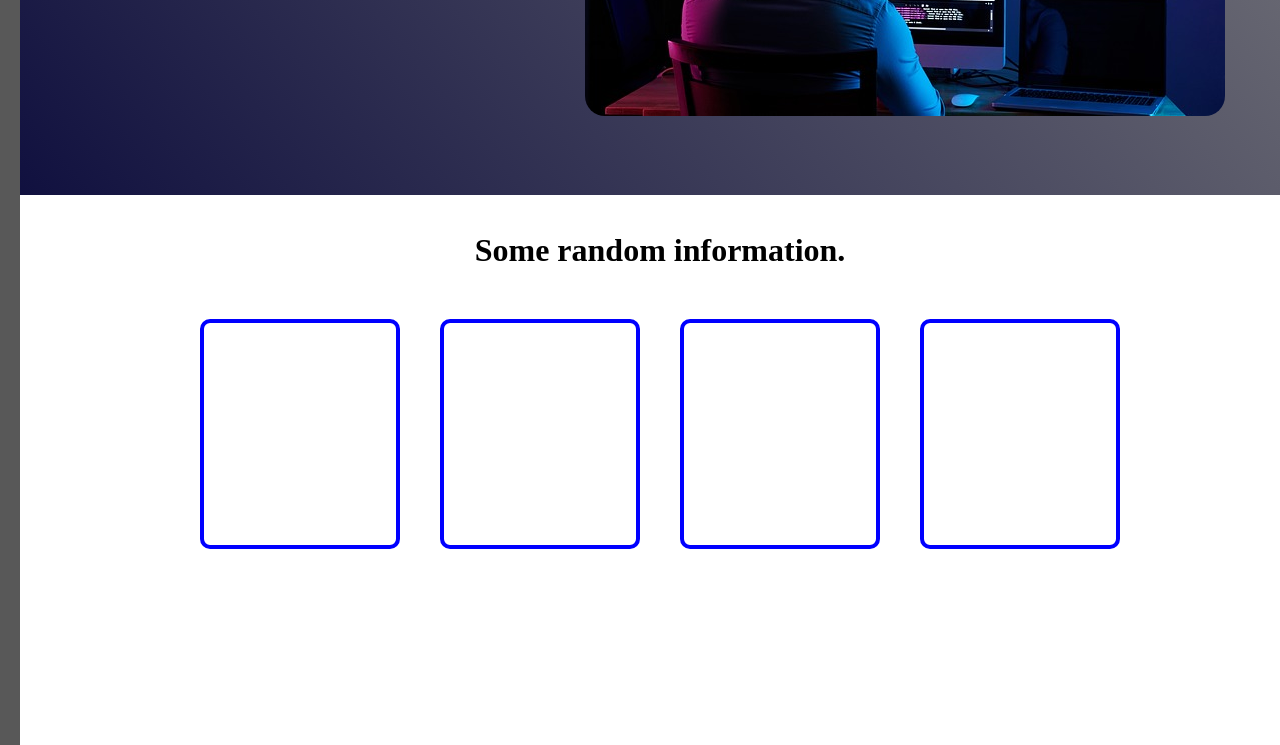
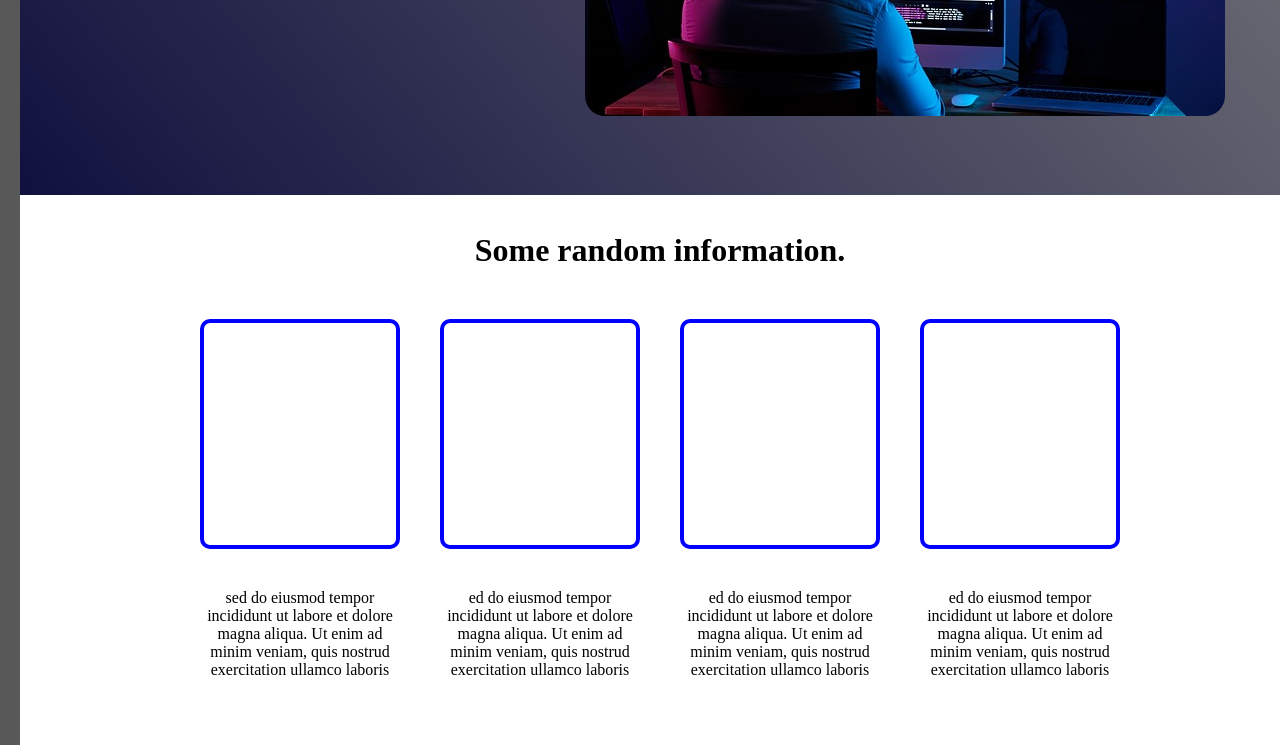
Before and after one commit to highgateshay313/html-css-practice, a plain HTML site: page index.html in a window 1280 px wide. Shown: the part 516-1261 px from the top of the page. Drawn offline with Linux system fonts and the light colour scheme.

Commit message:
Need to fix para

```diff
--- a/index.html
+++ b/index.html
@@ -44,7 +44,28 @@
                     <div></div>
                     <div></div>
                 </div>
+                <div class="para-box">
+                    <div>
+                        <p>sed do eiusmod tempor incididunt ut labore et dolore magna aliqua.
+                            Ut enim ad minim veniam, quis nostrud exercitation ullamco laboris
+
+                            </p>
+                    </div>
+                    <div>
+                        <p>ed do eiusmod tempor incididunt ut labore et dolore magna aliqua.
+                            Ut enim ad minim veniam, quis nostrud exercitation ullamco laboris </p>
+                    </div>
+                    <div>
+                        <p>ed do eiusmod tempor incididunt ut labore et dolore magna aliqua.
+                            Ut enim ad minim veniam, quis nostrud exercitation ullamco laboris </p>
+                    </div>
+                    <div>
+                        <p>ed do eiusmod tempor incididunt ut labore et dolore magna aliqua.
+                            Ut enim ad minim veniam, quis nostrud exercitation ullamco laboris </p>
+                    </div>
+                </div>
             </div>
+
 
 
 
--- a/styles.css
+++ b/styles.css
@@ -130,3 +130,18 @@ span {
     border-radius: 10px;
     margin: 20px;
 }
+
+.para-box {
+    display: flex;
+    justify-content: center;
+    margin-top: -30px;
+    text-align: center;
+}
+
+.para-box div {
+    width: 200px;
+    height: 110px;
+    margin: 20px;
+    border-radius: 10px;
+
+}
```
